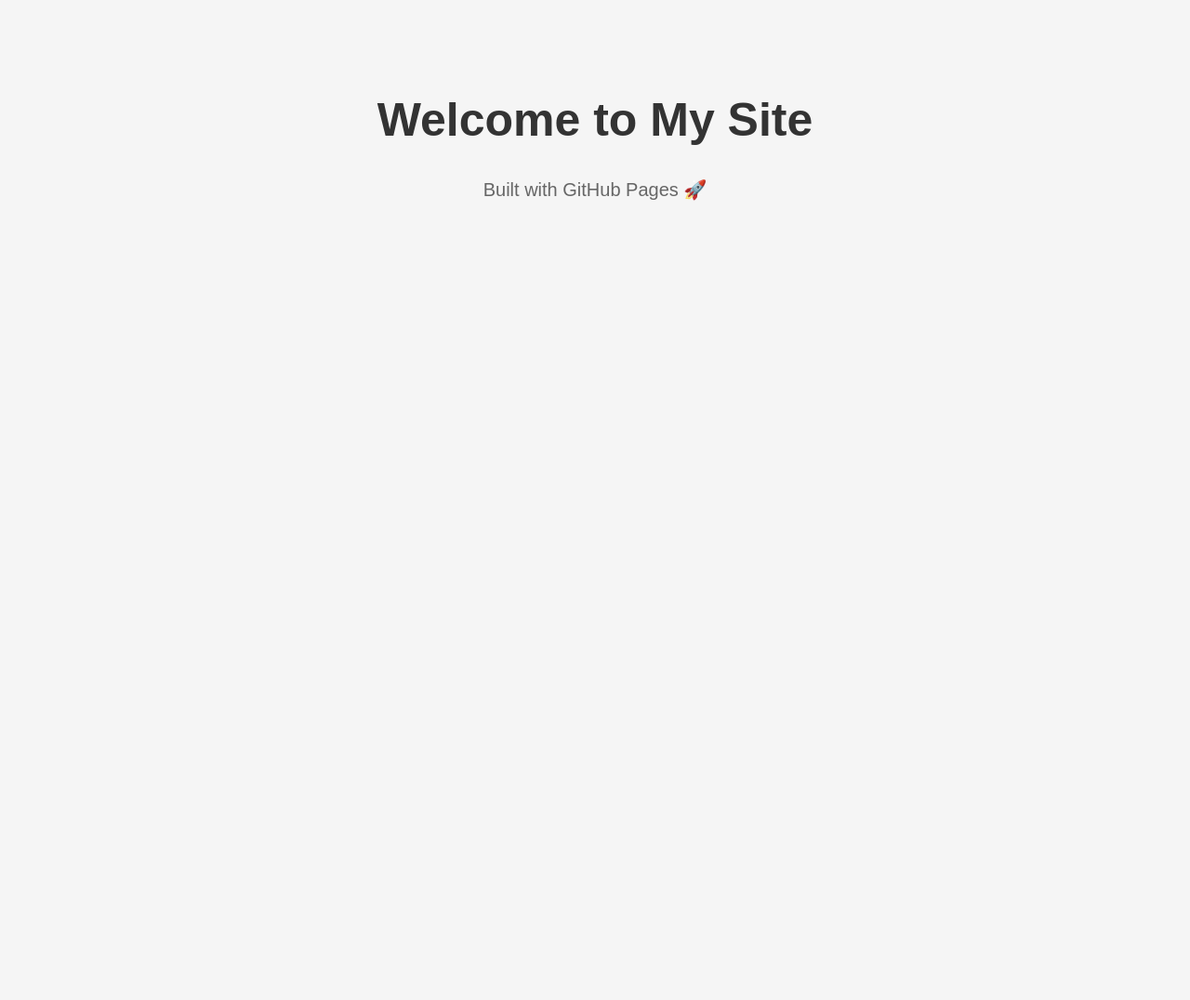
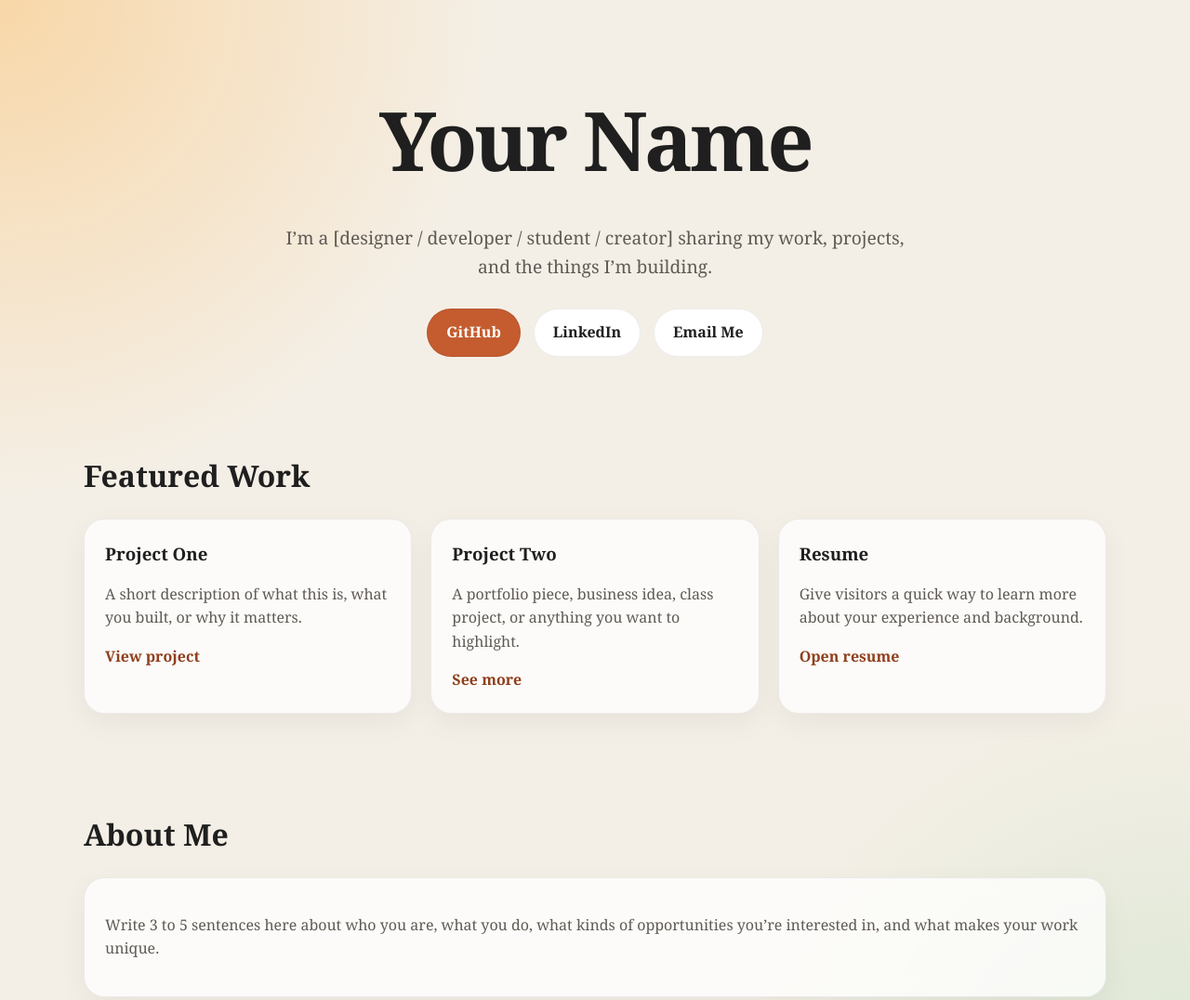
Before and after one commit to jpereir3/jpereir3.github.io, a plain HTML site: page index.html in a window 1280 px wide. Shown: the top 1076 px of the page at 93% size. Before the commit the page ends 800 px from the top, so only its background shows below. Drawn offline with Linux system fonts and the light colour scheme.

Commit message:
Update index.html
updating to a more dynamic version of the code.

```diff
--- a/index.html
+++ b/index.html
@@ -1,26 +1,204 @@
 <!DOCTYPE html>
-<html>
+<html lang="en">
 <head>
-  <title>My Website</title>
+  <meta charset="UTF-8" />
+  <meta name="viewport" content="width=device-width, initial-scale=1.0" />
+  <title>Jacobo Pereira-Pacheco | Portfolio</title>
   <style>
+    :root {
+      --bg: #f4efe6;
+      --card: rgba(255, 255, 255, 0.75);
+      --text: #1f1f1f;
+      --muted: #5f5a54;
+      --accent: #c45c2f;
+      --accent-dark: #8f3f1d;
+      --border: rgba(31, 31, 31, 0.08);
+    }
+
+    * {
+      box-sizing: border-box;
+    }
+
     body {
-      font-family: Arial, sans-serif;
+      margin: 0;
+      font-family: Georgia, "Times New Roman", serif;
+      color: var(--text);
+      background:
+        radial-gradient(circle at top left, #f8d7a8 0%, transparent 30%),
+        radial-gradient(circle at bottom right, #d8e6d1 0%, transparent 28%),
+        var(--bg);
+      line-height: 1.6;
+    }
+
+    .container {
+      width: min(1100px, 92%);
+      margin: 0 auto;
+    }
+
+    header {
+      padding: 80px 0 48px;
       text-align: center;
-      margin-top: 100px;
-      background: #f5f5f5;
     }
+
     h1 {
-      font-size: 50px;
-      color: #333;
+      font-size: clamp(2.8rem, 7vw, 5.5rem);
+      margin: 0;
+      letter-spacing: -0.04em;
     }
-    p {
-      font-size: 20px;
-      color: #666;
+
+    .subtitle {
+      max-width: 700px;
+      margin: 20px auto 0;
+      font-size: 1.2rem;
+      color: var(--muted);
+    }
+
+    .button-row {
+      display: flex;
+      justify-content: center;
+      gap: 14px;
+      flex-wrap: wrap;
+      margin-top: 30px;
+    }
+
+    .button {
+      text-decoration: none;
+      padding: 12px 20px;
+      border-radius: 999px;
+      font-weight: bold;
+      transition: 0.2s ease;
+      border: 1px solid var(--border);
+    }
+
+    .button-primary {
+      background: var(--accent);
+      color: white;
+    }
+
+    .button-primary:hover {
+      background: var(--accent-dark);
+      transform: translateY(-2px);
+    }
+
+    .button-secondary {
+      background: white;
+      color: var(--text);
+    }
+
+    .button-secondary:hover {
+      transform: translateY(-2px);
+    }
+
+    section {
+      padding: 28px 0 50px;
+    }
+
+    .section-title {
+      font-size: 2rem;
+      margin-bottom: 20px;
+    }
+
+    .grid {
+      display: grid;
+      grid-template-columns: repeat(auto-fit, minmax(240px, 1fr));
+      gap: 20px;
+    }
+
+    .card {
+      background: var(--card);
+      backdrop-filter: blur(10px);
+      border: 1px solid var(--border);
+      border-radius: 22px;
+      padding: 22px;
+      box-shadow: 0 10px 30px rgba(0,0,0,0.05);
+    }
+
+    .card h3 {
+      margin-top: 0;
+      margin-bottom: 10px;
+    }
+
+    .card p {
+      color: var(--muted);
+      margin-bottom: 16px;
+    }
+
+    .card a {
+      color: var(--accent-dark);
+      text-decoration: none;
+      font-weight: bold;
+    }
+
+    footer {
+      text-align: center;
+      padding: 30px 0 60px;
+      color: var(--muted);
+      font-size: 0.95rem;
+    }
+
+    @media (max-width: 640px) {
+      header {
+        padding-top: 56px;
+      }
+
+      .subtitle {
+        font-size: 1rem;
+      }
     }
   </style>
 </head>
 <body>
-  <h1>Welcome to My Site</h1>
-  <p>Built with GitHub Pages 🚀</p>
+  <div class="container">
+    <header>
+      <h1>Your Name</h1>
+      <p class="subtitle">
+        I’m a [designer / developer / student / creator] sharing my work, projects,
+        and the things I’m building.
+      </p>
+
+      <div class="button-row">
+        <a class="button button-primary" href="https://github.com/yourusername" target="_blank">GitHub</a>
+        <a class="button button-secondary" href="https://linkedin.com/in/yourprofile" target="_blank">LinkedIn</a>
+        <a class="button button-secondary" href="mailto:you@example.com">Email Me</a>
+      </div>
+    </header>
+
+    <section>
+      <h2 class="section-title">Featured Work</h2>
+      <div class="grid">
+        <div class="card">
+          <h3>Project One</h3>
+          <p>A short description of what this is, what you built, or why it matters.</p>
+          <a href="https://github.com/yourusername/project-one" target="_blank">View project</a>
+        </div>
+
+        <div class="card">
+          <h3>Project Two</h3>
+          <p>A portfolio piece, business idea, class project, or anything you want to highlight.</p>
+          <a href="https://your-link-here.com" target="_blank">See more</a>
+        </div>
+
+        <div class="card">
+          <h3>Resume</h3>
+          <p>Give visitors a quick way to learn more about your experience and background.</p>
+          <a href="resume.pdf" target="_blank">Open resume</a>
+        </div>
+      </div>
+    </section>
+
+    <section>
+      <h2 class="section-title">About Me</h2>
+      <div class="card">
+        <p>
+          Write 3 to 5 sentences here about who you are, what you do, what kinds of
+          opportunities you’re interested in, and what makes your work unique.
+        </p>
+      </div>
+    </section>
+
+    <footer>
+      © 2026 Your Name. Built with GitHub Pages.
+    </footer>
+  </div>
 </body>
 </html>
```
